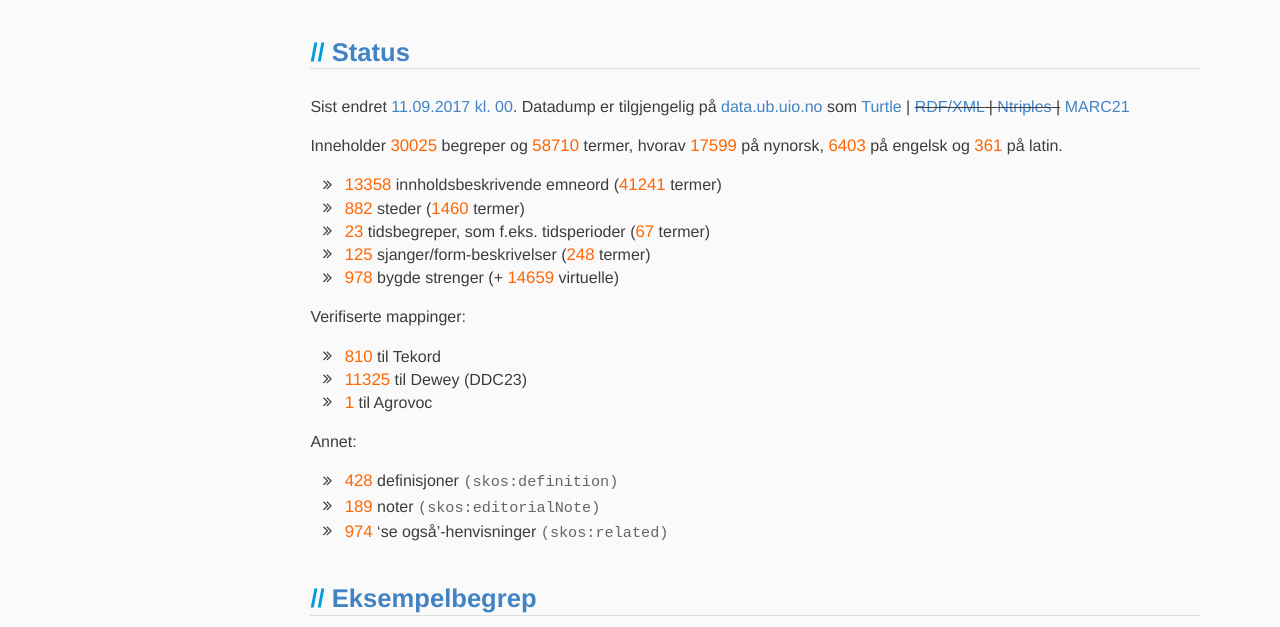
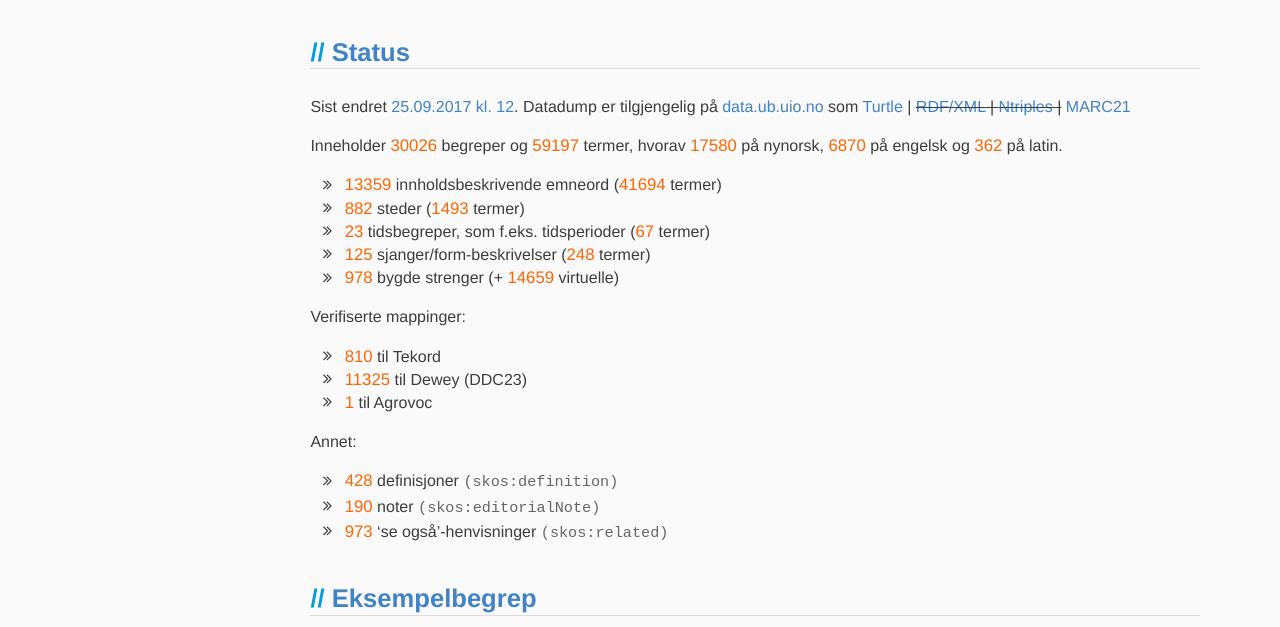
Before and after one commit to realfagstermer/realfagstermer.github.io, a Jekyll site: the page built from index.html, in a window 1280 px wide and 900 px high. Shown: the part 174-801 px from the top of the window. Built offline with Jekyll 4.4.1, drawn with Linux system fonts in a browser that asks for light colours; nearby versions of some CDN libraries; library files that are not in the unit come from our copies.

Commit message:
Update stats

```diff
--- a/_data/stats_current.json
+++ b/_data/stats_current.json
@@ -1,6 +1,6 @@
 {
-  "concepts": 30025,
-  "conceptsWithoutStrings": 14388,
+  "concepts": 30026,
+  "conceptsWithoutStrings": 14389,
   "facets": {
     "CompoundConcept": {
       "concepts": 978,
@@ -25,19 +25,19 @@
     },
     "Place": {
       "altLabels": {
-        "en": 72,
+        "en": 78,
         "la": 0,
-        "nb": 65,
+        "nb": 66,
         "nn": 3
       },
       "concepts": 882,
       "prefLabels": {
-        "en": 428,
+        "en": 454,
         "la": 1,
         "nb": 882,
         "nn": 9
       },
-      "terms": 1460
+      "terms": 1493
     },
     "Time": {
       "altLabels": {
@@ -57,19 +57,19 @@
     },
     "Topic": {
       "altLabels": {
-        "en": 1226,
+        "en": 1330,
         "la": 24,
-        "nb": 4128,
-        "nn": 5210
+        "nb": 4164,
+        "nn": 5236
       },
-      "concepts": 13358,
+      "concepts": 13359,
       "prefLabels": {
-        "en": 4613,
-        "la": 336,
-        "nb": 13356,
-        "nn": 12348
+        "en": 4943,
+        "la": 337,
+        "nb": 13357,
+        "nn": 12303
       },
-      "terms": 41241
+      "terms": 41694
     },
     "VirtualCompoundConcept": {
       "concepts": 14659,
@@ -79,12 +79,12 @@
   },
   "features": {
     "broadMatch": 1538,
-    "closeMatch": 7856,
+    "closeMatch": 8192,
     "definition": 428,
-    "editorialNote": 189,
+    "editorialNote": 190,
     "exactMatch": 3540,
     "narrowMatch": 0,
-    "related": 974,
+    "related": 973,
     "relatedMatch": 2869
   },
   "mappings": {
@@ -93,11 +93,11 @@
     "tekord": 810
   },
   "terms": {
-    "_sum": 58710,
-    "en": 6403,
-    "la": 361,
-    "nb": 34347,
-    "nn": 17599
+    "_sum": 59197,
+    "en": 6870,
+    "la": 362,
+    "nb": 34385,
+    "nn": 17580
   },
-  "ts": 1505088639
+  "ts": 1506342640
 }
```
Also changed, not shown: _data/stats.json.
